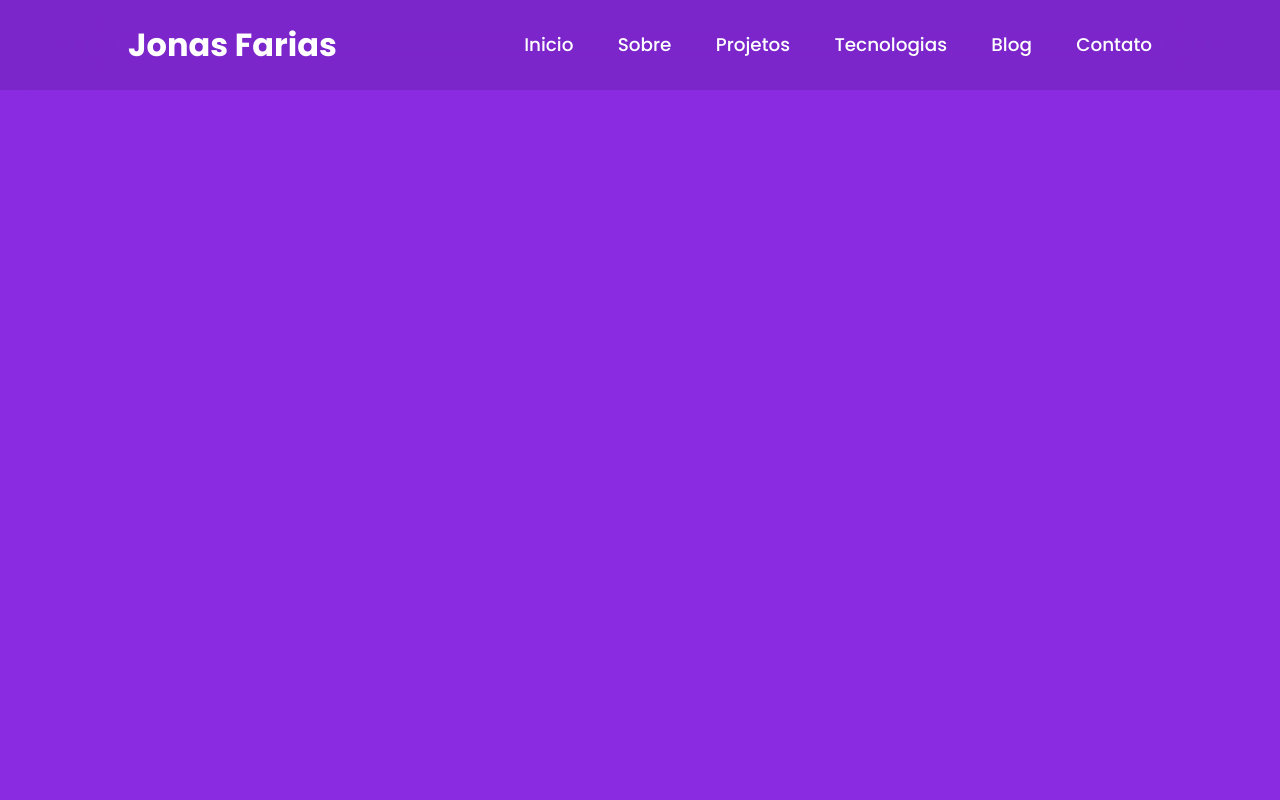
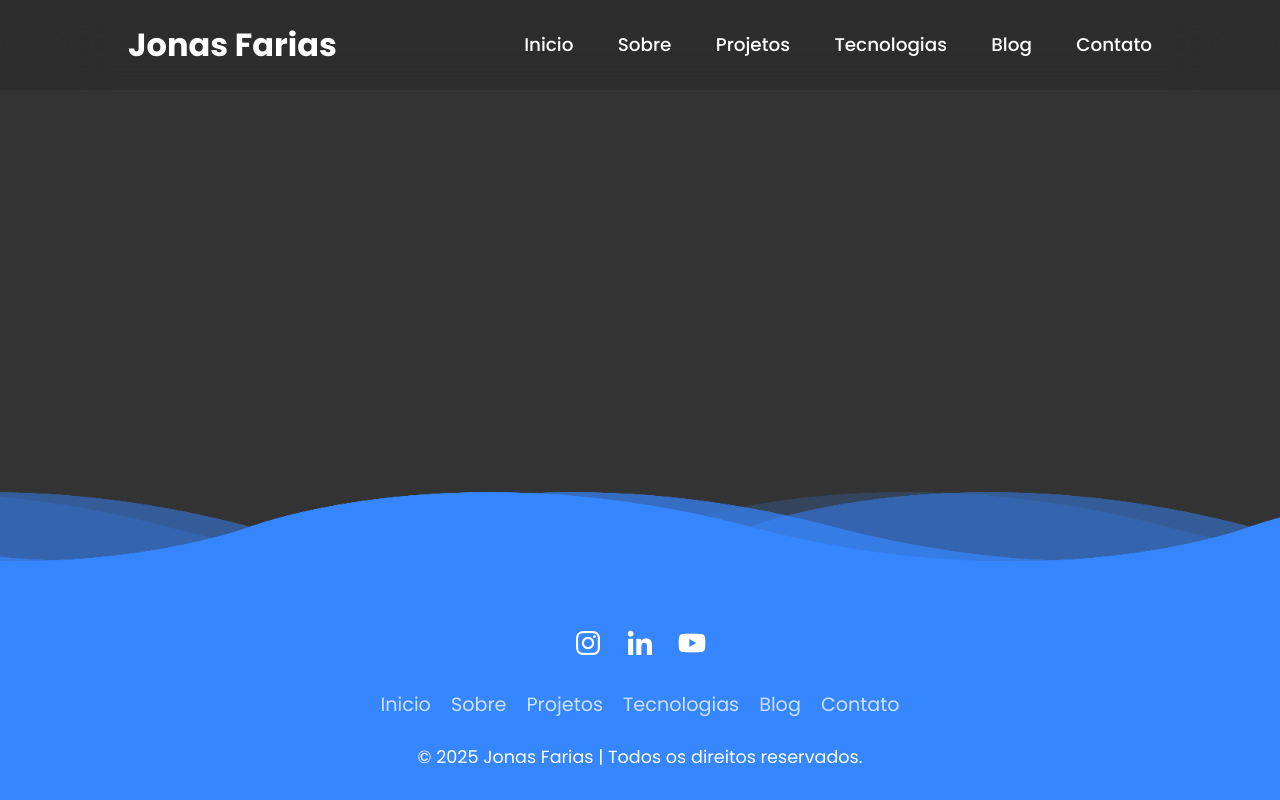
Before and after one commit to JonasFarias93/jonas_portifolio, a plain HTML site: page index.html in a window 1280 px wide. Drawn offline with nearby package versions, Linux system fonts and the light colour scheme.

Commit message:
adicionando footer e fazendo alguns ajustes
Adicionando um footer animado, estilo ondas e ajustando cor de fundo do background.

```diff
--- a/assets/css/styles.css
+++ b/assets/css/styles.css
@@ -1,17 +1,26 @@
 @import url('https://fonts.googleapis.com/css2?family=Poppins:ital,wght@0,100;0,200;0,300;0,400;0,500;0,600;0,700;0,800;0,900;1,100;1,200;1,300;1,400;1,500;1,600;1,700;1,800;1,900&display=swap');
 
+/*GERAL*/
 * {
     margin: 0;
     padding: 0;
     box-sizing: border-box;
     font-family: "Poppins", sans-serif;
 }
+/*FIM GERAL*/
 
+/*BODY*/
 body{
+    display: flex;
+    justify-content: flex-end;
+    align-items: flex-end;
     min-height: 100vh;
-    background-color: blueviolet;
+    background-color: #333;
+
 }
+/*FIM BODY*/
 
+/*HEADER*/
 .header{
     position: fixed;
     top: 0;
@@ -52,13 +61,19 @@ body{
     left: 100%;
 }
 
+/*FIM HEADER*/
+
+/*LOGO*/
 .logo{
     font-size: 2rem;
     color: #fff;
     text-decoration: none;
     font-weight: 700;
 }
+/*FIM LOGO*/
 
+
+/*NAVBAR*/
 .navbar a {
     font-size: 1.15rem;
     color: #fff;
@@ -144,3 +159,135 @@ body{
         transition-delay: calc(.15s * var(--i));
     }
 }
+
+/*FIM NAVBAR*/
+
+/*FOOTER*/
+
+footer{
+    position: relative;
+    width: 100%;
+    background: #3586ff;
+    min-height: 100px;
+    padding: 20px 50px;
+    display: flex;
+    justify-content: center;
+    align-items: center;
+    flex-direction: column;
+}
+
+footer .social_icons{
+    position: relative;
+    display: flex;
+    justify-content: center;
+    align-items: center;
+    margin: 10px 0;
+    flex-wrap: wrap;
+}
+
+footer .menu_footer{
+    position: relative;
+    display: flex;
+    justify-content: center;
+    align-items: center;
+    margin: 10px 0;
+    flex-wrap: wrap;
+}
+
+footer .menu_footer li{
+    list-style: none;
+}
+
+footer .menu_footer li a{
+    font-size: 1.2rem;
+    color: #fff;
+    margin: 0 10px;
+    display: inline-block;
+    text-decoration: none;
+    opacity: 0.75;
+}
+
+footer .menu_footer li a:hover{
+    opacity: 1;
+}
+
+footer .social_icons li{
+    list-style: none;
+}
+
+footer .social_icons li a{
+    font-size: 2rem;
+    color: #fff;
+    margin: 0 10px;
+    display: inline-block;
+    transition: .5s;
+}
+
+footer .social_icons li a:hover{
+    transform: translateY(-10px);
+}
+
+footer p{
+    color: #fff;
+    text-align: center;
+    margin-top: 15px;
+    margin-bottom: 10px;
+    font-size: 1.1em;
+}
+
+footer .wave{
+    position: absolute;
+    top: -100px;
+    left: 0;
+    width: 100%;
+    height: 100px;
+    background: url(/jonas_portifolio/assets/img/wave.png);
+    background-size: 1000px 100px;
+}
+
+footer .wave#wave1{
+    z-index: 1000;
+    opacity: 1;
+    bottom: 0;
+    animation: animateWave_02 4s linear infinite;
+}
+footer .wave#wave2{
+    z-index: 999;
+    opacity: 0.5;
+    bottom: 10px;
+    animation: animateWave 4s linear infinite;
+}
+
+footer .wave#wave3{
+    z-index: 1000;
+    opacity: 0.2;
+    bottom: 15;
+    animation: animateWave_02 3s linear infinite;
+}
+footer .wave#wave4{
+    z-index: 999;
+    opacity: 0.7;
+    bottom: 20px;
+    animation: animateWave 3s linear infinite;
+}
+
+@keyframes animateWave{
+    0%{
+        background-position-x: 1000px;
+    }
+    100%{
+        background-position-x: 0px;
+    }
+
+
+}
+
+@keyframes animateWave_02{
+    0%{
+        background-position-x: 0px;
+    }
+    100%{
+        background-position-x: 1000px;
+    }
+}
+/*FIM FOOTER*/
--- a/index.html
+++ b/index.html
@@ -12,7 +12,6 @@
 
     <!-- Header -->
     <header class="header">
-
         <!--Logo-->
         <a href="#" class="logo"> Jonas Farias</a>
         <input type="checkbox" id="check">
@@ -21,6 +20,7 @@
             <i class='bx bx-menu' id="menu-icon"></i>
             <i class='bx bx-x' id="close-icon"></i>
         </label>
+        <!--Fim Icones Logo-->
 
         <!--Navbar-->
         <nav class="navbar">
@@ -31,7 +31,40 @@
             <a href="#" style="--i:4">Blog</a>
             <a href="#" style="--i:5">Contato</a>
         </nav>
+        <!--Fim Navbar-->
     </header>
+    <!--Fim Header-->
+
+
+
+    <!--Inicio Footer-->
+    <footer>
+        <!--Waves-->
+        <div class="waves">
+            <div class="wave" id="wave1"> </div>
+            <div class="wave" id="wave2"> </div>
+            <div class="wave" id="wave3"> </div>
+            <div class="wave" id="wave4"> </div>
+        </div>
+        <!--Fim Wave-->
+
+        <!--Social Icons-->
+        <ul class="social_icons">
+            <li> <a href="#"> <i class='bx bxl-instagram'> </i> </a> </li>
+            <li> <a href="#"> <i class='bx bxl-linkedin'> </i> </a> </li>
+            <li> <a href="#"> <i class='bx bxl-youtube'> </i> </a> </li>
+        </ul>
+        <ul class="menu_footer">
+            <li> <a href="#"> Inicio </a> </li>
+            <li> <a href="#"> Sobre </a> </li>
+            <li> <a href="#"> Projetos </a> </li>
+            <li> <a href="#"> Tecnologias </a> </li>
+            <li> <a href="#"> Blog </a> </li>
+            <li> <a href="#"> Contato </a> </li>
+        </ul>
+        <p>© 2025 Jonas Farias | Todos os direitos reservados.</p>
+    </footer>
+    <!--Fim Footer-->
 
 
 </body>
```
Also changed, not shown: assets/img/wave.png (added).
